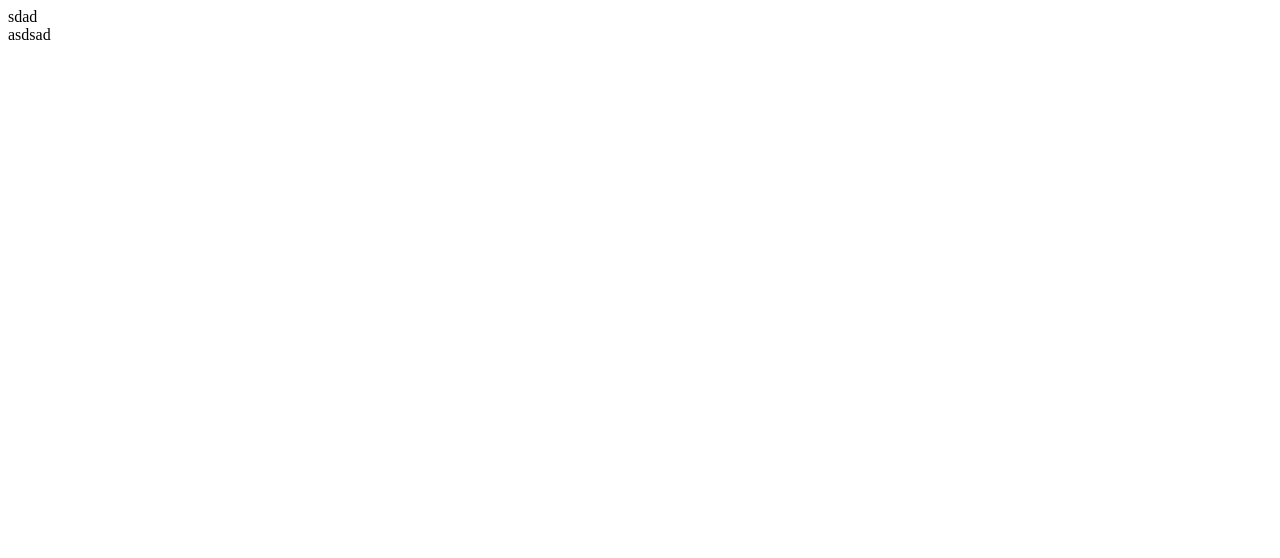
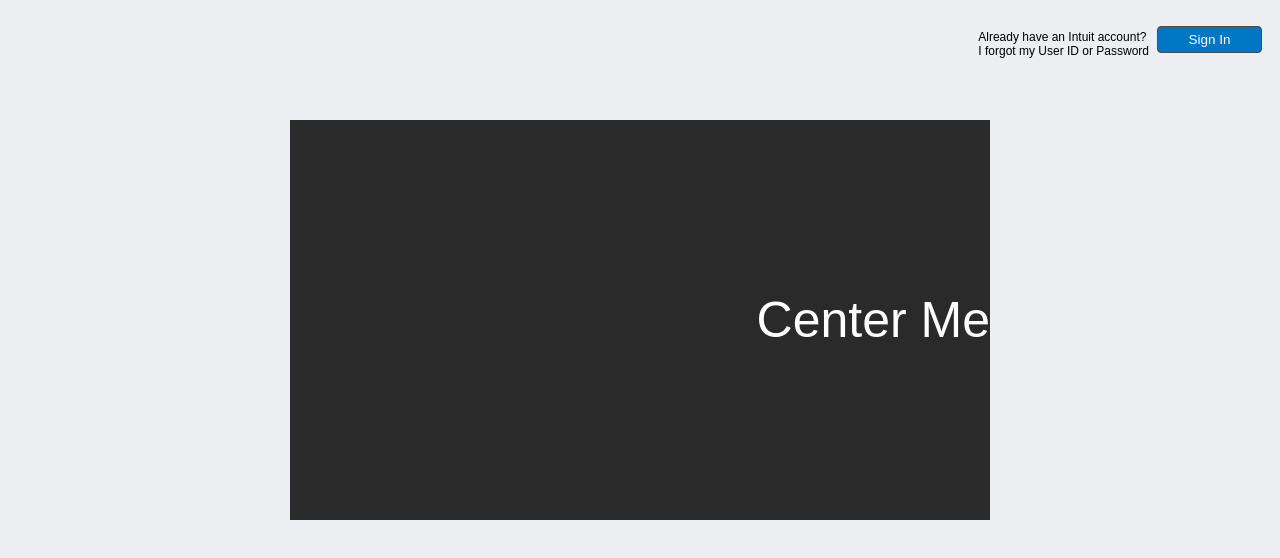
Before and after one commit to Tahirbhalli/Signin-signup, a plain HTML site: page index.html in a window 1280 px wide. Drawn offline with Linux system fonts and the light colour scheme; a web font is replaced by a local one.

Commit message:
added header button and text

```diff
--- a/index.html
+++ b/index.html
@@ -1,20 +1,24 @@
 <!DOCTYPE html>
-<html lang="en" dir="ltr">
+<html>
 <head>
+  <link rel="stylesheet" href="styles/style.css">
+  <link href="https://fonts.googleapis.com/css?family=Gayathri&display=swap" rel="stylesheet">
   <meta charset="utf-8">
-    <title>Signup</title>
+  <meta name="viewport" content="width=device-width">
+  <title>JS Bin</title>
 </head>
 <body>
-    <header>
-      <div class="header-row">
-        <div class="asd">
-          sdad
-        </div>
-        <div class="a">
-          asdsad
+<div class="container-1">
+  <div class="box-1">
+    <p>Already have an Intuit account?<br>
+    I forgot my User ID or Password</p>
+      <button id="btn-signin" type="button" name="button">Sign In</button>
   </div>
 </div>
 
-    </header>
+
+<div class="banner">
+    <div class="center-me">Center Me</div>
+</div>
 </body>
 </html>
--- a/styles/style.css
+++ b/styles/style.css
@@ -1,6 +1,78 @@
-header{
+body {
+    background-color: #eceef1;
+    font-size: 12px;
+    font-family: 'Gayathri', sans-serif;
+}
 
-}
-.header-row{
-display: flex;
-}
+@media(min-width:640px){
+    .container-1{
+      display:flex;
+      justify-content: flex-end;
+      align-items: center;
+    /*
+      align-items:flex-start;
+      flex-direction:column;
+      align-items:center;
+      align-items:flex-end;
+      */
+    }
+
+  }
+
+  .container-1 div{
+    padding:10px;
+  }
+
+  .box-1{
+    flex:1;
+    justify-content: flex-end;
+    align-items: center;
+    display: flex;
+  }
+
+  .banner {
+    height: 400px;
+    max-width: 700px;
+    margin: 40px auto 40px auto;
+    background-color: #2a2a2a;
+    display: flex;
+    justify-content: flex-end;
+    align-items: center;
+  }
+
+  .center-me {
+    color: white;
+    font-size: 50px;
+ /* margin:auto; */
+  }
+
+  /*
+  There are two ways to center content on a page:
+
+  by adding the following property + value on the child element of a container that has the flex property applied:
+  margin:auto;
+
+  by adding the following property + value on the parent element of a container's item that has the flex property applied:
+  justify-content: center;
+  align-items: center;
+   */
+
+
+   #btn-signin{
+     background: #0077c5;
+     border-radius: 4px;
+     border: 1px solid #4c4c4c;
+     font-size: 1.125em;
+     color: white;
+     padding-left: 10px;
+     padding-right: 10px;
+     padding-top: 5px;
+     padding-bottom: 5px;
+     position: relative;
+     bottom: 12px;
+     width: 105px;
+     margin-left: 8px;
+     margin-top: 15px;
+     justify-content: flex-start;
+     align-items: center;
+   }
```
Lines whose indentation alone changed are shown as unchanged.
